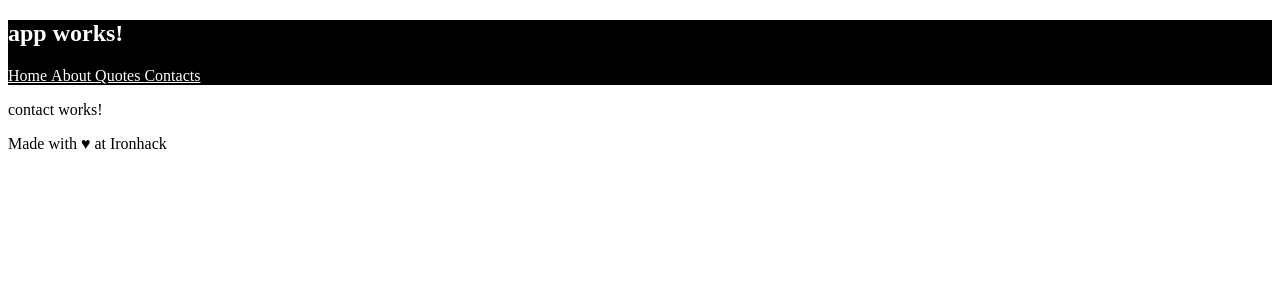
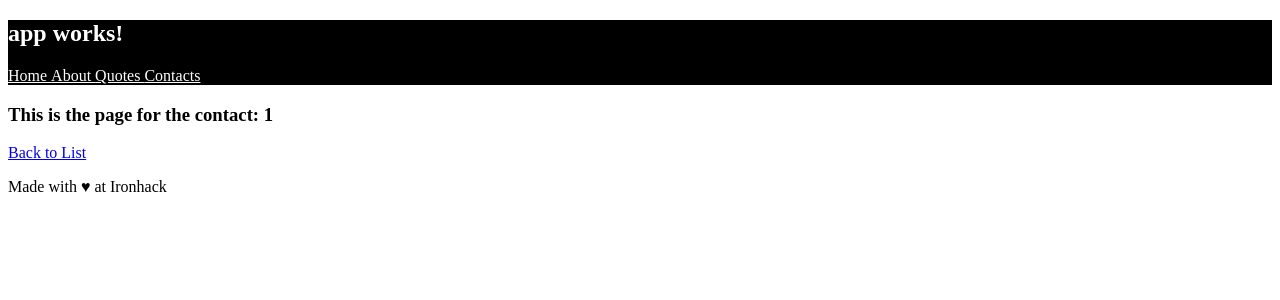
Before and after one commit to bfito/angular-quotes, an Angular app: page /contact/1 in a window 1280 px wide. Shown: the top 300 px of the page. Built offline with nearby package versions, Linux system fonts and the light colour scheme.

Commit message:
Add client button and link details.

```diff
--- a/src/app/contact-list/contact-list.component.html
+++ b/src/app/contact-list/contact-list.component.html
@@ -11,7 +11,7 @@
         <button (click)="viewDetails(contact.id)"> details (btn)  </button>
       </td>
       <td>
-        <a [routerLink]="['contact',contact.id]"> details (link) </a>
+        <a routerLink="'contact', contact['id']"> details (link) </a>
       </td>
     </tr>
   </table>
--- a/src/app/contact/contact.component.html
+++ b/src/app/contact/contact.component.html
@@ -1,3 +1,3 @@
-<p>
-  contact works!
-</p>
+<h3> This is the page for the contact: {{ contactId}} </h3>
+
+<a routerLink="['/']"> Back to List </a>
--- a/src/app/contact/contact.component.ts
+++ b/src/app/contact/contact.component.ts
@@ -1,4 +1,5 @@
 import { Component, OnInit } from '@angular/core';
+import { ActivatedRoute } from '@angular/router';
 
 @Component({
   selector: 'app-contact',
@@ -6,10 +7,13 @@
   styleUrls: ['./contact.component.css']
 })
 export class ContactComponent implements OnInit {
-
-  constructor() { }
+  contactId: number;
+  constructor(private myRoute: ActivatedRoute) { }
 
   ngOnInit() {
+    this.myRoute.params.subscribe((paramsResult) => {
+      this.contactId = Number(paramsResult['id']);
+    });
   }
 
 }
```
